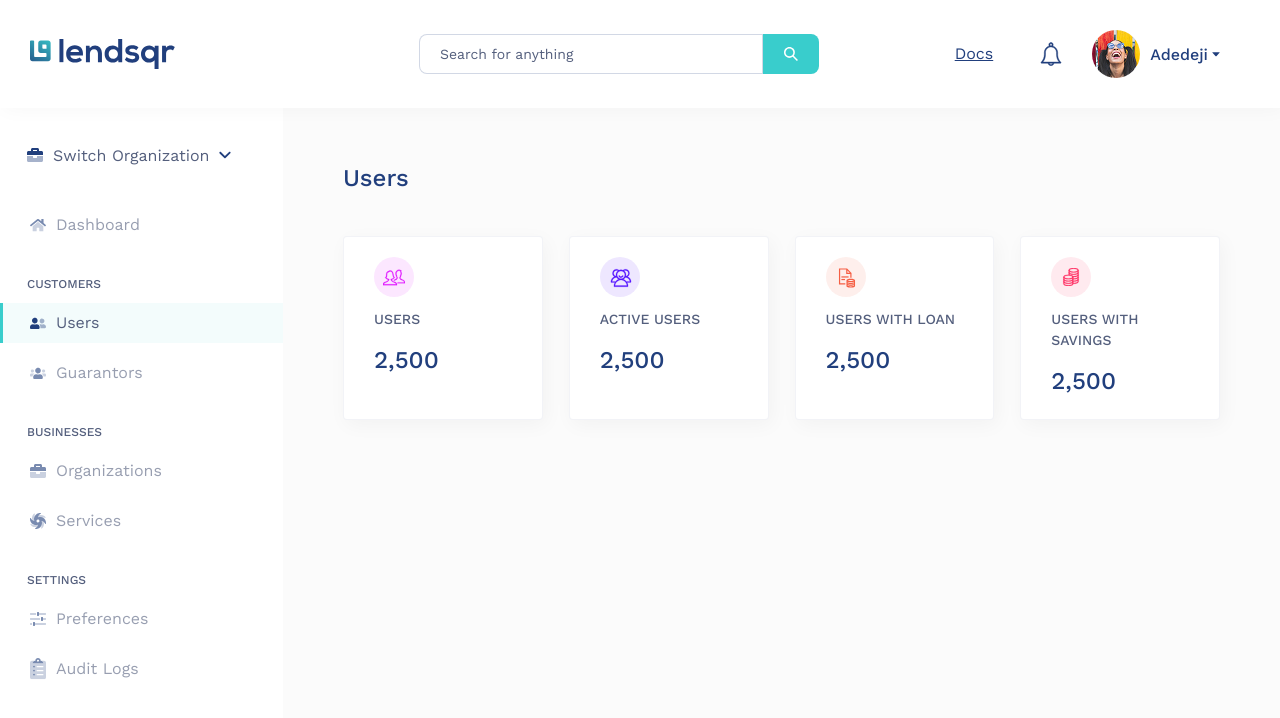
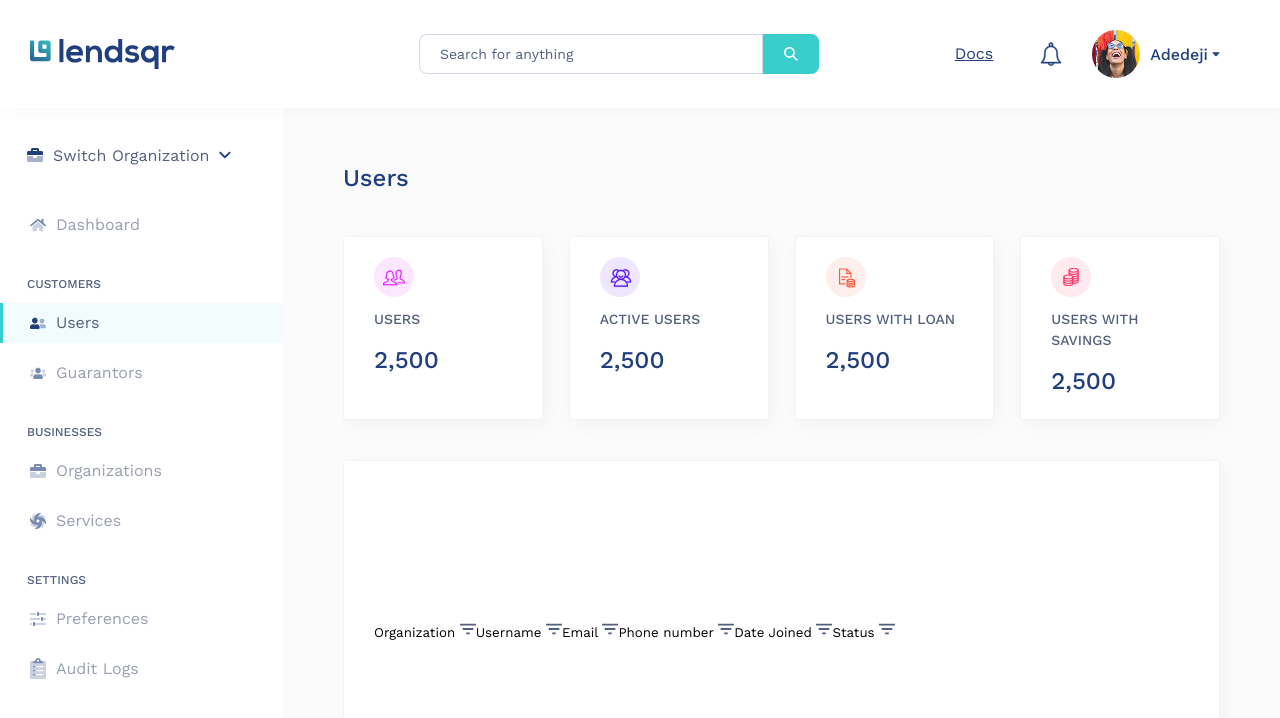
Before and after one commit to EmmanuelVictor62/Lendsqr-test, a Next.js app: page /users in a window 1280 px wide. Shown: the top 718 px of the page. Built offline with nearby package versions, Linux system fonts and the light colour scheme.

Commit message:
feat: Instantiated pagination component

```diff
--- /dev/null
+++ b/components/Pagination/pagination.module.scss
@@ -0,0 +1,3 @@
+@import "../../styles/abstracts/functions";
+@import "../../styles/abstracts/mixins";
+@import "../../styles/abstracts/variables";
--- a/package.json
+++ b/package.json
@@ -9,10 +9,12 @@
     "lint": "next lint"
   },
   "dependencies": {
+    "axios": "^1.9.0",
     "next": "15.3.3",
     "react": "^19.0.0",
     "react-dom": "^19.0.0",
     "react-hook-form": "^7.56.4",
+    "react-paginate": "^8.3.0",
     "sass": "^1.89.0"
   },
   "devDependencies": {
--- a/public/icons/icon.ts
+++ b/public/icons/icon.ts
@@ -16,6 +16,7 @@ import UserRounded from "./users-rounded.svg";
 import PeopleRounded from "./people-rounded.svg";
 import LoanRounded from "./loan-rounded.svg";
 import SavingsRounded from "./savings-rounded.svg";
+import Filter from "./filter-results-button.svg";
 
 const icons = {
   favicon: Favicon,
@@ -36,6 +37,7 @@ const icons = {
   peopleRounded: PeopleRounded,
   loanRounded: LoanRounded,
   savingsRounded: SavingsRounded,
+  filter: Filter,
 };
 
 export type IconTypes = keyof typeof icons;
--- a/src/app/(pages)/users/page.tsx
+++ b/src/app/(pages)/users/page.tsx
@@ -4,6 +4,7 @@ import styles from "./users.module.scss";
 import UserOverviewCard, {
   UserOverviewCardProps,
 } from "@/components/UserOverviewCard";
+import Icon from "@/components/Icon";
 
 const Users: React.FC = () => {
   const usersData: UserOverviewCardProps[] = [
@@ -41,6 +42,26 @@ const Users: React.FC = () => {
           />
         ))}
       </div>
+      <div className={styles["users__table"]}>
+        <button className={styles["users__table-button"]}>
+          Organization <Icon name="filter" />
+        </button>
+        <button className={styles["users__table-button"]}>
+          Username <Icon name="filter" />
+        </button>
+        <button className={styles["users__table-button"]}>
+          Email <Icon name="filter" />
+        </button>
+        <button className={styles["users__table-button"]}>
+          Phone number <Icon name="filter" />
+        </button>
+        <button className={styles["users__table-button"]}>
+          Date Joined <Icon name="filter" />
+        </button>
+        <button className={styles["users__table-button"]}>
+          Status <Icon name="filter" />
+        </button>
+      </div>
     </div>
   );
 };
--- a/src/app/(pages)/users/users.module.scss
+++ b/src/app/(pages)/users/users.module.scss
@@ -7,6 +7,8 @@
   flex-direction: column;
   gap: 40px;
   padding-right: 60px;
+  height: 100%;
+  overflow: hidden;
   &__heading {
     font-size: 24px;
     font-weight: 500;
@@ -18,4 +20,13 @@
       gap: 26px;
     }
   }
+  &__table {
+    height: 100%;
+    background-color: $col-white;
+    border: 1px solid #213f7d0f;
+    display: flex;
+    padding: 30px;
+    box-shadow: 3px 5px 20px 0px #0000000a;
+    @include border-radius(4px);
+  }
 }
```
Also changed, not shown: components/Pagination/index.tsx (added, +50 -0 lines), public/icons/filter-results-button.svg (added), 1 other file (tests, documents, lock files or other folders).
